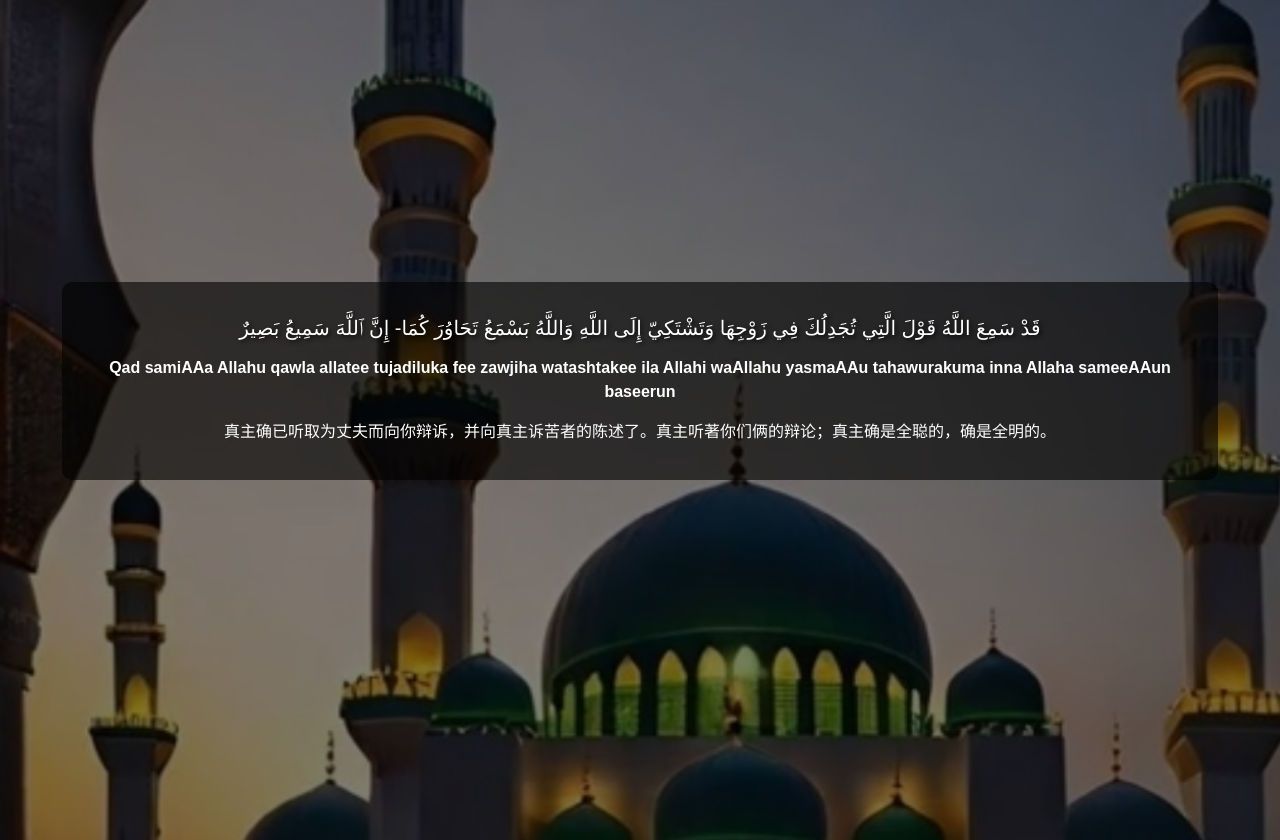
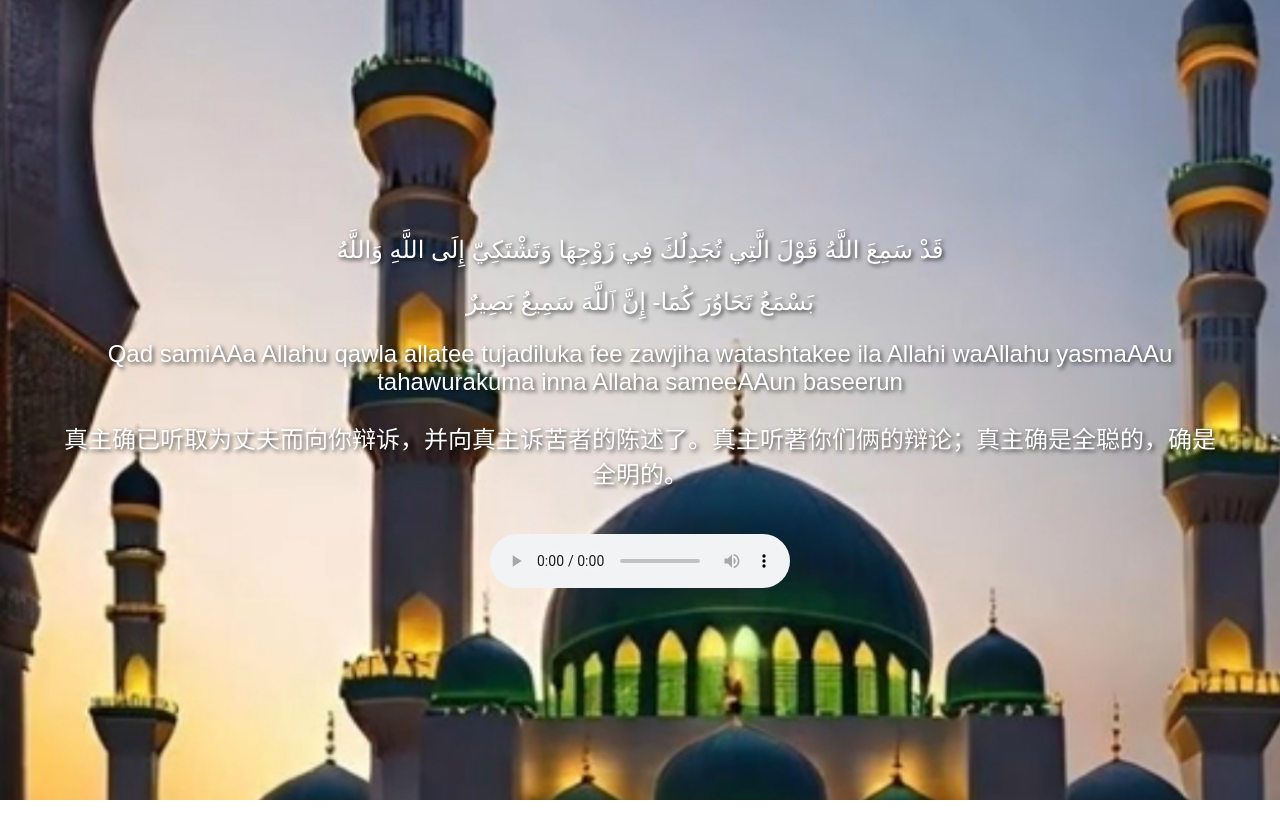
Before and after one commit to Kerim2305/nfs-daily, a plain HTML site: page index.html in a window 1280 px wide. After the commit the page ends 800 px from the top, so only its background shows below. Drawn offline with Linux system fonts and the light colour scheme.

Commit message:
Update index.html

```diff
--- a/index.html
+++ b/index.html
@@ -6,79 +6,41 @@
     <title>NFC Daily</title>
     <style>
         body {
-            font-family: Arial, sans-serif;
-            text-align: center;
             margin: 0;
             padding: 0;
-            background-image: url('https://kerim2305.github.io/nfs-daily/IMG_0535.jpg');
+            background: url('https://kerim2305.github.io/nfs-daily/IMG_0535.jpg') no-repeat center center fixed;
             background-size: cover;
-            background-position: center;
-            color: white;
-        }
-        .container {
+            height: 100vh;
             display: flex;
             flex-direction: column;
             align-items: center;
             justify-content: center;
-            height: 100vh;
-            background-color: rgba(0, 0, 0, 0.5);
-            padding: 20px;
+            text-align: center;
+            color: white;
+            font-size: 24px;
+            font-family: Arial, sans-serif;
+            text-shadow: 2px 2px 4px rgba(0, 0, 0, 0.7);
         }
-        .text-box {
-            background: rgba(0, 0, 0, 0.6);
-            padding: 20px;
-            border-radius: 10px;
+        .text-container {
             max-width: 90%;
         }
-        h1 {
-            font-size: 20px;
-            font-weight: normal;
-            margin-bottom: 15px;
-            text-shadow: 2px 2px 4px rgba(0, 0, 0, 0.7);
-        }
-        p {
-            font-size: 16px;
-            line-height: 1.5;
-        }
-        .audio-player {
+        audio {
             margin-top: 20px;
-        }
-        audio {
-            width: 80%;
-            max-width: 300px;
+            width: 300px;
         }
     </style>
 </head>
 <body>
-    <div class="container">
-        <div class="text-box">
-            <h1>قَدْ سَمِعَ اللَّهُ قَوْلَ الَّتِي تُجَدِلُكَ فِي زَوْجِهَا وَتَشْتَكِيّ إِلَى اللَّهِ وَاللَّهُ بَسْمَعُ تَحَاوُرَ كُمَا- إِنَّ ٱللَّهَ سَمِيعُ بَصِيرٌ</h1>
-            <p><strong>Qad samiAAa Allahu qawla allatee tujadiluka fee zawjiha watashtakee ila Allahi waAllahu yasmaAAu tahawurakuma inna Allaha sameeAAun baseerun</strong></p >
-            <p>真主确已听取为丈夫而向你辩诉，并向真主诉苦者的陈述了。真主听著你们俩的辩论；真主确是全聪的，确是全明的。</p >
-        </div>
-
-        <div class="audio-player">
-            <audio id="audioPlayer" controls>
-                <source src="https://kerim2305.github.io/nfs-daily/audio.mp3" type="audio/mpeg">
-                <source src="https://kerim2305.github.io/nfs-daily/audio.ogg" type="audio/ogg">
-                您的浏览器不支持音频播放。
-            </audio>
-        </div>
+    <div class="text-container">
+        <p>قَدْ سَمِعَ اللَّهُ قَوْلَ الَّتِي تُجَدِلُكَ فِي زَوْجِهَا وَتَشْتَكِيّ إِلَى اللَّهِ وَاللَّهُ</p >
+        <p>بَسْمَعُ تَحَاوُرَ كُمَا- إِنَّ ٱللَّهَ سَمِيعُ بَصِيرٌ</p >
+        <p>Qad samiAAa Allahu qawla allatee tujadiluka fee zawjiha watashtakee ila Allahi waAllahu yasmaAAu tahawurakuma inna Allaha sameeAAun baseerun</p >
+        <p>真主确已听取为丈夫而向你辩诉，并向真主诉苦者的陈述了。真主听著你们俩的辩论；真主确是全聪的，确是全明的。</p >
     </div>
 
-    <script>
-        document.addEventListener('DOMContentLoaded', function () {
-            var audio = document.getElementById('audioPlayer');
-            var playPromise = audio.play();
-
-            if (playPromise !== undefined) {
-                playPromise.then(function () {
-                    console.log("音频自动播放成功");
-                }).catch(function (error) {
-                    console.log("自动播放被阻止，需手动播放", error);
-                });
-            }
-        });
-    </script>
+    <audio controls autoplay>
+        <source src="https://kerim2305.github.io/nfs-daily/zapis.mp3" type="audio/mpeg">
+        您的浏览器不支持音频播放。
+    </audio>
 </body>
 </html>
```
